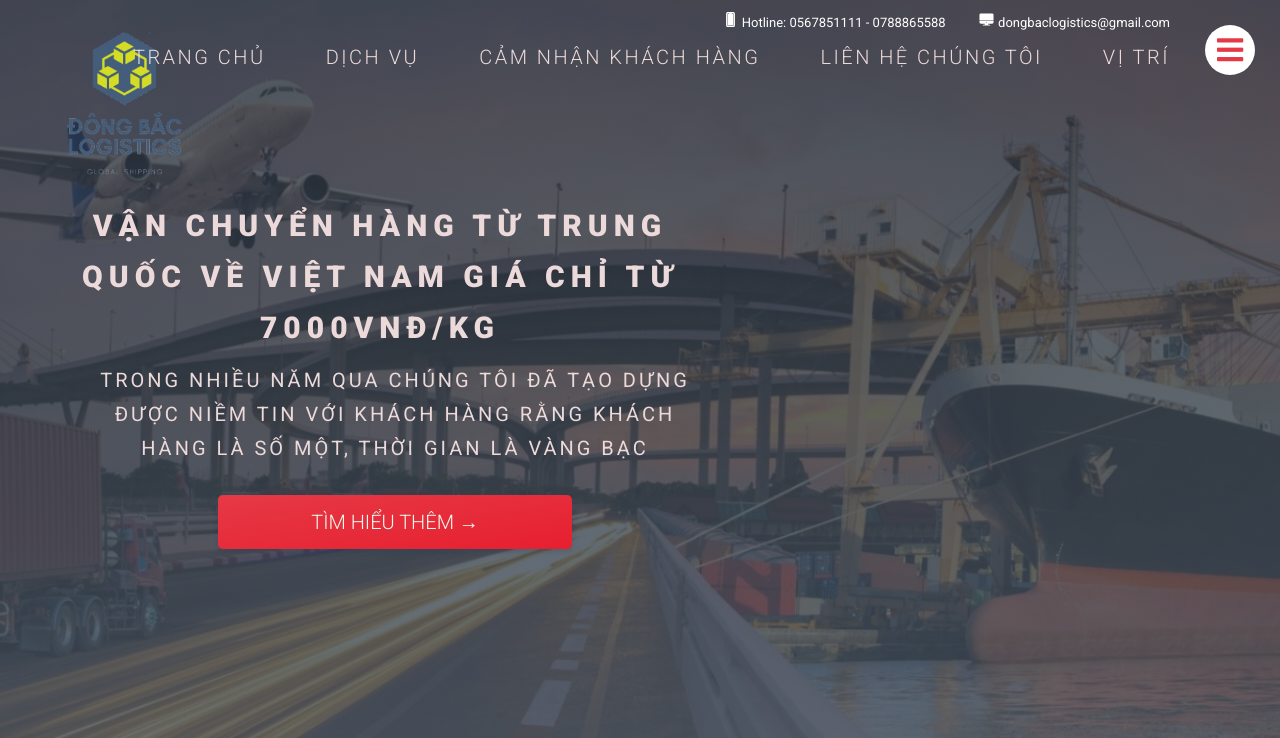
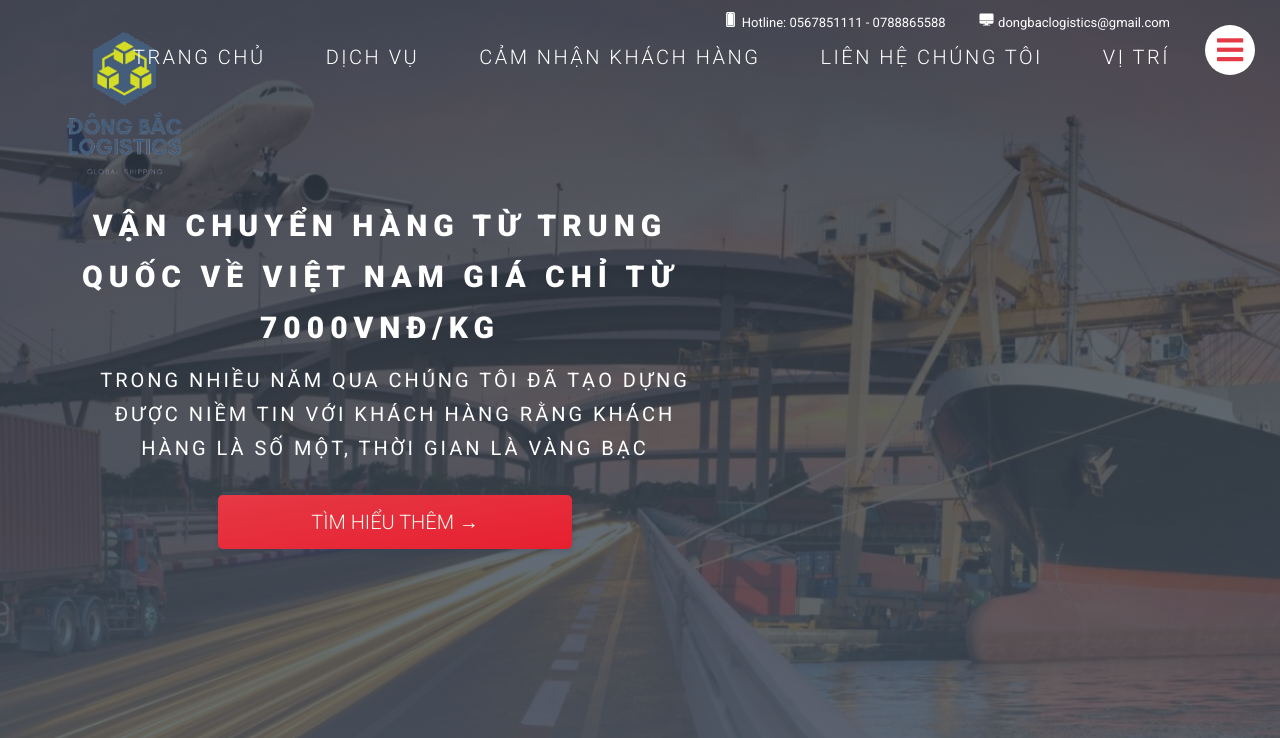
Before and after one commit to dongbaclogistics/dongbaclogistics.github.io, a website with bundled scripts: page index.html in a window 1280 px wide. Shown: the top 738 px of the page. Built offline with nearby package versions, Linux system fonts and the light colour scheme.

Commit message:
update color

```diff
--- a/css/style.css
+++ b/css/style.css
@@ -103,7 +103,7 @@ body {
   .heading__main {
     text-transform: uppercase;
     text-align: center;
-    color: #ecd9d9;
+    color: white;
     display: block;
     font-size: 3rem;
     font-weight: 900;
@@ -165,7 +165,7 @@ body {
     margin-bottom: .25rem;
     font-weight: 700; }
   .heading__sub {
-    color: #ecd9d9;
+    color: white;
     text-transform: uppercase;
     text-align: center;
     display: inline-block;
@@ -418,7 +418,7 @@ body {
           font-size: 2rem;
           font-weight: 300;
           letter-spacing: .25rem;
-          color: #ecd9d9;
+          color: white;
           text-transform: uppercase;
           text-decoration: none;
           padding: 1rem 2rem;
```
